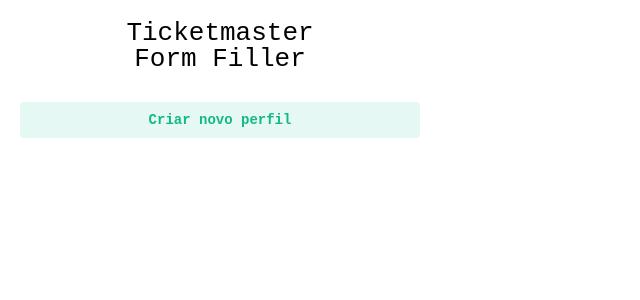
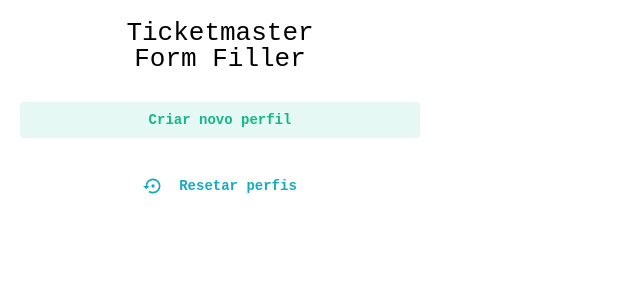
Before and after one commit to leoandretta/ticketmaster-form-filler, a React (Vite) app: page / in a window 1280 px wide. Shown: the top 300 px of the page, without its empty margins (0-640 px from the left). Built offline with nearby package versions, Linux system fonts and the light colour scheme.

Commit message:
feat: reset profiles button

```diff
--- a/src/components/form-filler/index.tsx
+++ b/src/components/form-filler/index.tsx
@@ -1,12 +1,13 @@
 import { ActionIcon, Button, Container, Group, Paper, Text, TextInput, Tooltip } from "@mantine/core";
 import classes from "./index.module.css"
 import Icon from "@mdi/react";
-import { mdiAccountArrowUp,  mdiDelete, mdiPlus } from "@mdi/js";
+import { mdiAccountArrowUp, mdiDelete, mdiPlus } from "@mdi/js";
 import { useState } from "react";
 import { profiles } from "../../config/profiles";
 import { useStore } from "zustand";
 import ProfileCreate from "../profile-create";
 import type { ProfileHolderFormValues } from "../profile-create/types";
+import ResetProfilesButton from "../reset-profiles-button";
 
 const FormFiller = () => {
     const [createNew, setCreateNew] = useState(false);
@@ -162,7 +163,7 @@
                 <ProfileCreate visible={createNew == true} onCancel={() => setCreateNew(false)} onSuccess={() => setCreateNew(false)}/>
                 <ProfilesHandle visible={createNew == false} />
             </Paper>
-
+            <ResetProfilesButton />
         </Container>
     );
 }
--- /dev/null
+++ b/src/components/reset-profiles-button/index.tsx
@@ -0,0 +1,21 @@
+import { Button, Group } from "@mantine/core"
+import { mdiBackupRestore } from "@mdi/js"
+import Icon from "@mdi/react"
+import { profiles } from "../../config/profiles"
+
+const ResetProfilesButton = () => {
+    const onClick = () => {
+        profiles.clear()
+    }
+
+    return (
+        <Button c="cyan" variant="transparent" onClick={onClick}>
+            <Group>
+                <Icon path={mdiBackupRestore} size="20"/>
+                Resetar perfis
+            </Group>
+        </Button>
+    )
+}
+
+export default ResetProfilesButton;
--- a/src/utils/store.ts
+++ b/src/utils/store.ts
@@ -44,6 +44,8 @@
 
     public remove = (index: number): void => this.store.getState().setItems(this.list().filter((_, i) => index !== i))
 
+    public clear = (): void => this.store.getState().setItems([]);
+
     public getStore = (): StoreApi<StoreState<T>> => this.store;
 }
 
```
